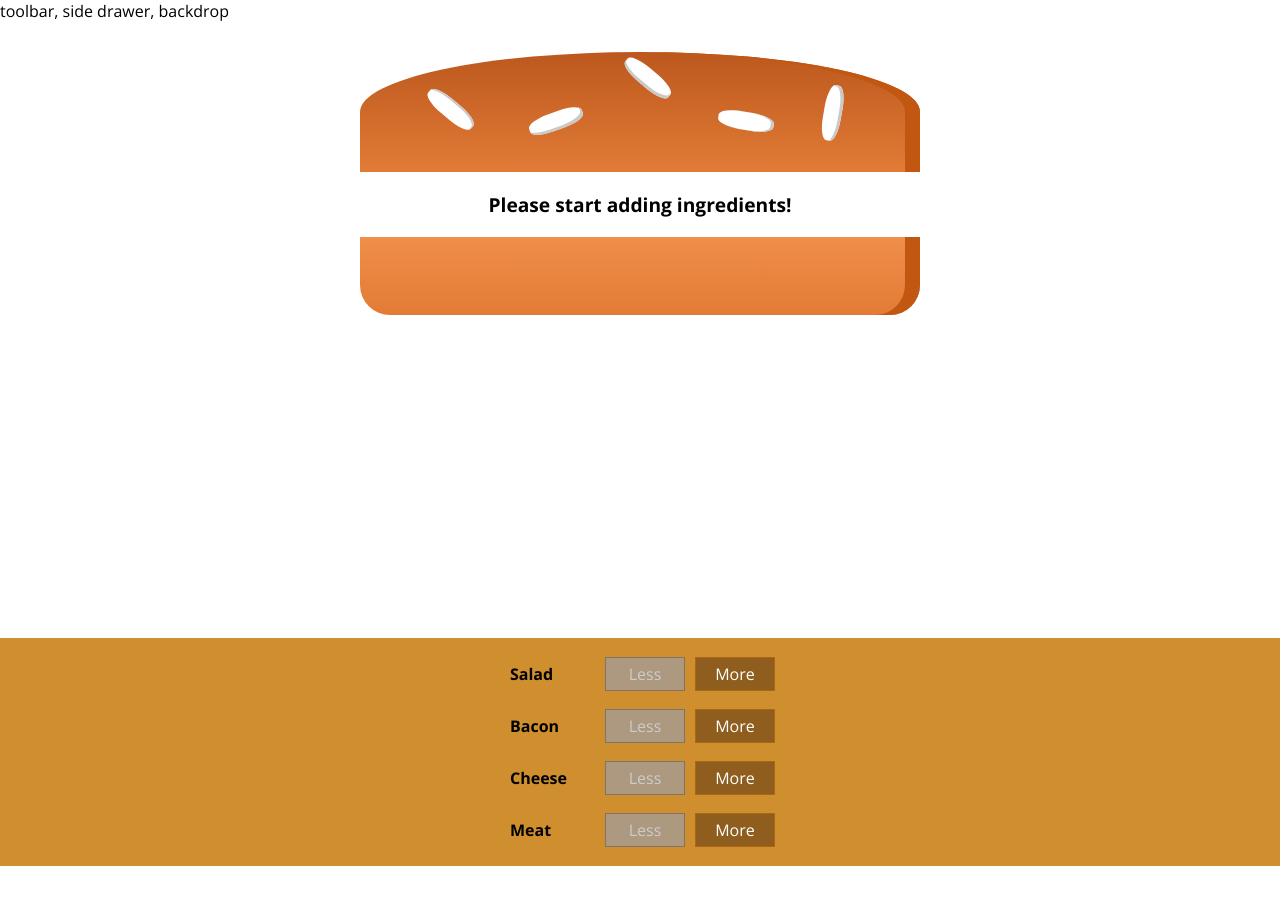
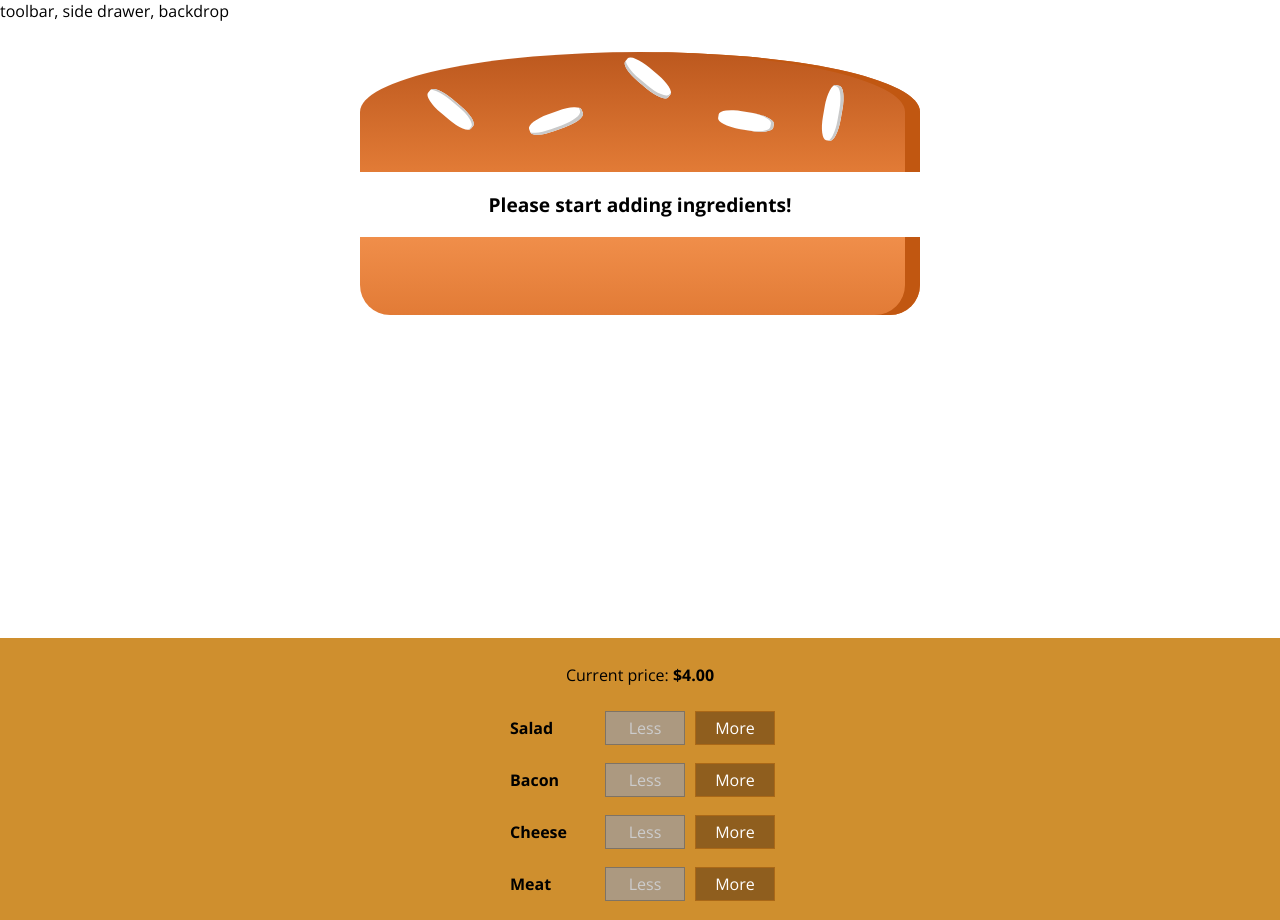
Before and after one commit to natanmoraes/burger-builder, a React (Create React App) app: page / in a window 1280 px wide. Before the commit the page ends 866 px from the top, so only its background shows below. Built offline with nearby package versions, Linux system fonts and the light colour scheme.

Commit message:
Add price to screen

```diff
--- a/src/components/Burger/BuildControls/BuildControls.js
+++ b/src/components/Burger/BuildControls/BuildControls.js
@@ -12,6 +12,7 @@
 const BuildControls = (props) => {
   return (
     <div id="build-controls">
+      <p>Current price: <strong>${props.price.toFixed(2)}</strong></p>
       {controls.map((control) => (
         <BuildControl
           key={control.label}
--- a/src/containers/BurgerBuilder/BurgerBuilder.js
+++ b/src/containers/BurgerBuilder/BurgerBuilder.js
@@ -65,6 +65,7 @@
       <React.Fragment>
         <Burger ingredients={this.state.ingredients} />
         <BuildControls
+          price={this.state.totalPrice}
           addIngredient={this.addIngredientHandler}
           removeIngredient={this.removeIngredientHandler}
           disabledInfo={disabledInfo}
```
